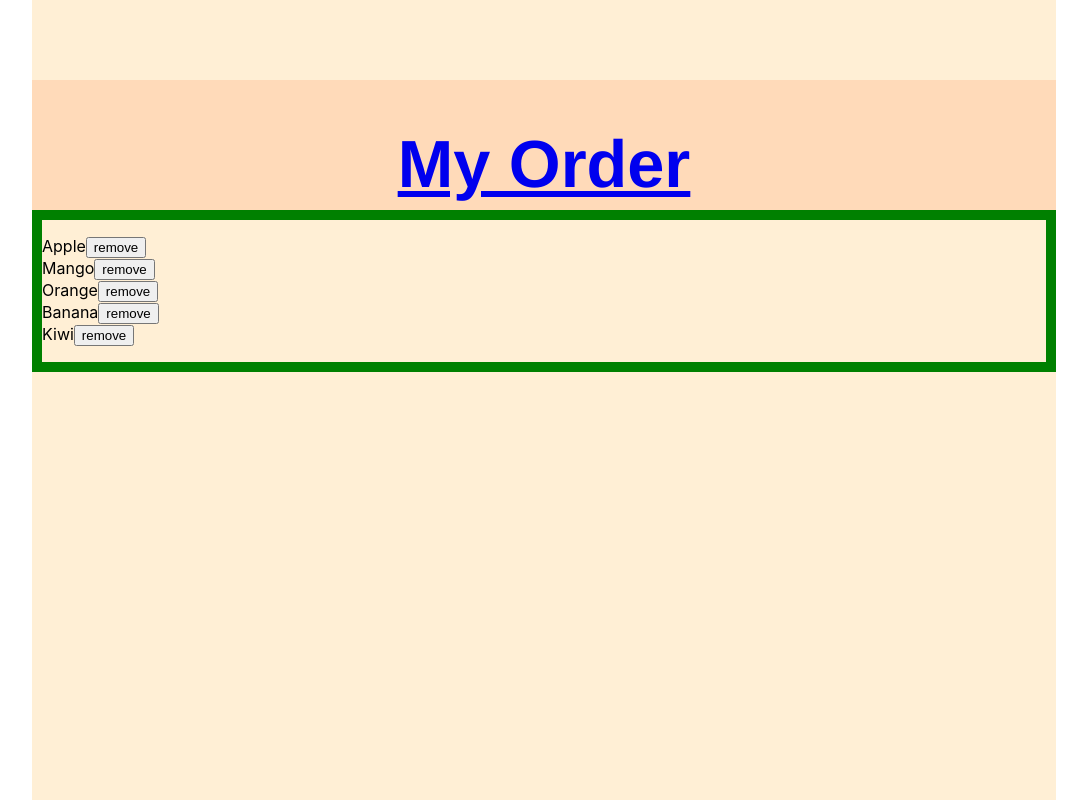
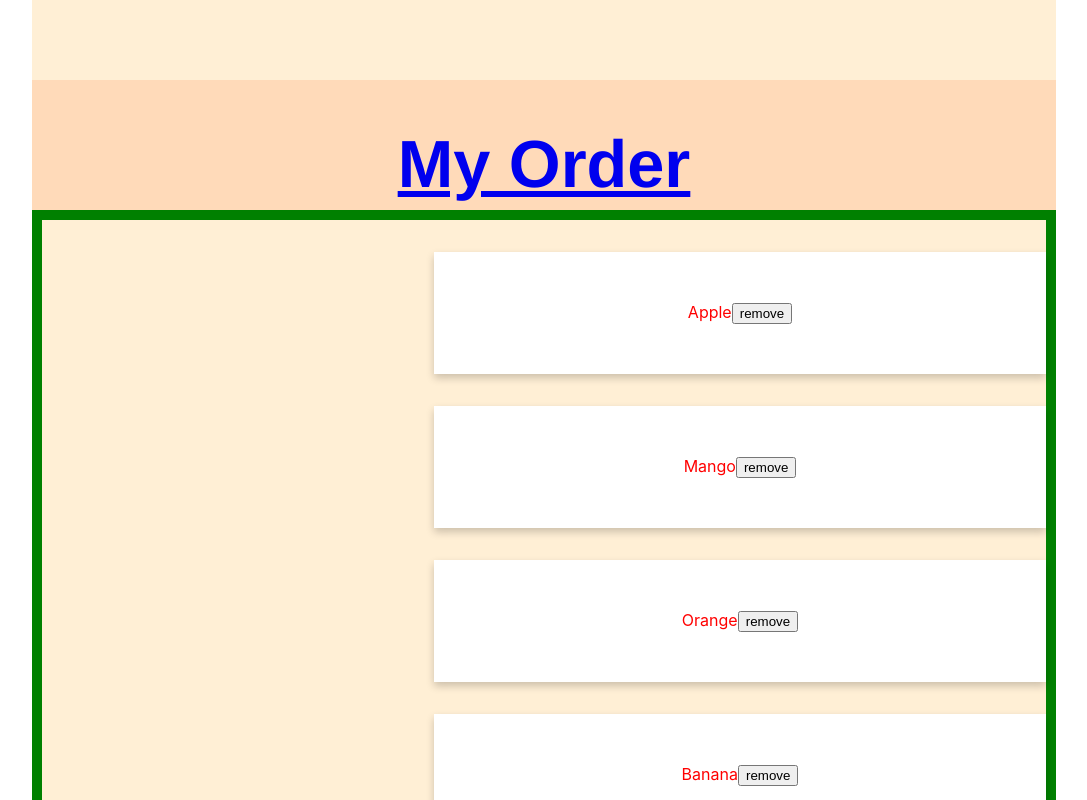
Before and after one commit to 3mm4nuel/react-shopping-cart, a React (Create React App) app: page / in a window 1280 px wide. Shown: the whole page, without its empty margins (96-1183 px from the left). Built offline with nearby package versions, Linux system fonts and the light colour scheme.

Commit message:
Cleanup CSS

```diff
--- a/package.json
+++ b/package.json
@@ -9,6 +9,7 @@
     "react": "^17.0.2",
     "react-dom": "^17.0.2",
     "react-scripts": "4.0.3",
+    "styled-components": "^5.3.1",
     "web-vitals": "^1.1.2"
   },
   "scripts": {
--- a/src/App.css
+++ /dev/null
@@ -1,38 +0,0 @@
-.App {
-  text-align: center;
-}
-
-.App-logo {
-  height: 40vmin;
-  pointer-events: none;
-}
-
-@media (prefers-reduced-motion: no-preference) {
-  .App-logo {
-    animation: App-logo-spin infinite 20s linear;
-  }
-}
-
-.App-header {
-  background-color: #282c34;
-  min-height: 100vh;
-  display: flex;
-  flex-direction: column;
-  align-items: center;
-  justify-content: center;
-  font-size: calc(10px + 2vmin);
-  color: white;
-}
-
-.App-link {
-  color: #61dafb;
-}
-
-@keyframes App-logo-spin {
-  from {
-    transform: rotate(0deg);
-  }
-  to {
-    transform: rotate(360deg);
-  }
-}
--- a/src/App.js
+++ b/src/App.js
@@ -1,4 +1,3 @@
-import './App.css';
 import { CheckoutPage } from './components/CheckoutPage';
 import { StyledHeader } from './components/Header';
 import { StyledProductList } from './components/ProductList';
--- a/src/components/ProductCard.js
+++ b/src/components/ProductCard.js
@@ -1,15 +1,7 @@
 import React from "react";
 import styled from "styled-components";
 
-export default function ProductCard({className, product, removeHandler}) {
-
-    return (<li>
-                {product.value}
-                <button onClick={() => removeHandler(product.id)}>remove</button>
-            </li>);
-}
-
-export const StyledProductCard = styled(ProductCard)`
+const Li = styled.li`
     color: red;
     max-width: 700px;
     text-align: center;
@@ -19,3 +11,12 @@ export const StyledProductCard = styled(ProductCard)`
     padding: 50px;
     background-color: white;
 `;
+
+export default function ProductCard({ product, removeHandler}) {
+    return (
+      <Li>
+        {product.value}
+         <button onClick={() => removeHandler(product.id)}>remove</button>
+      </Li>
+    );
+}
--- a/src/components/ProductList.js
+++ b/src/components/ProductList.js
@@ -1,7 +1,17 @@
 import React from "react";
 import styled from "styled-components";
-import {StyledProductCard} from "./ProductCard";
+import StyledProductCard from "./ProductCard";
 import {data} from "./data"
+
+const Ul = styled.ul`
+  list-style: none;
+  padding-right: 0;
+`
+
+export const StyledProductList = styled(ProductList)`
+    align-items: center;
+    border: 10px solid green;
+`
 
 export default function ProductList({className, props}) {
     const [items, setItems] = React.useState(data);
@@ -11,13 +21,8 @@ export default function ProductList({className, props}) {
         setItems(items.filter(product => product.id !== id));
     };
 
-    const productList = <ul style={{listStyle: 'none', paddingLeft: 0}}>
+    const productList = <Ul>
                             {items.map(product => <StyledProductCard key={product.id} product={product} removeHandler={removeProduct}></StyledProductCard>)}
-                        </ul>;
+                        </Ul>;
     return (<div className={className}>{productList}</div>);
 }
-
-export const StyledProductList = styled(ProductList)`
-    align-items: center;
-    border: 10px solid green;
-`
```
Also changed, not shown: 1 other file (tests, documents, lock files or other folders).
